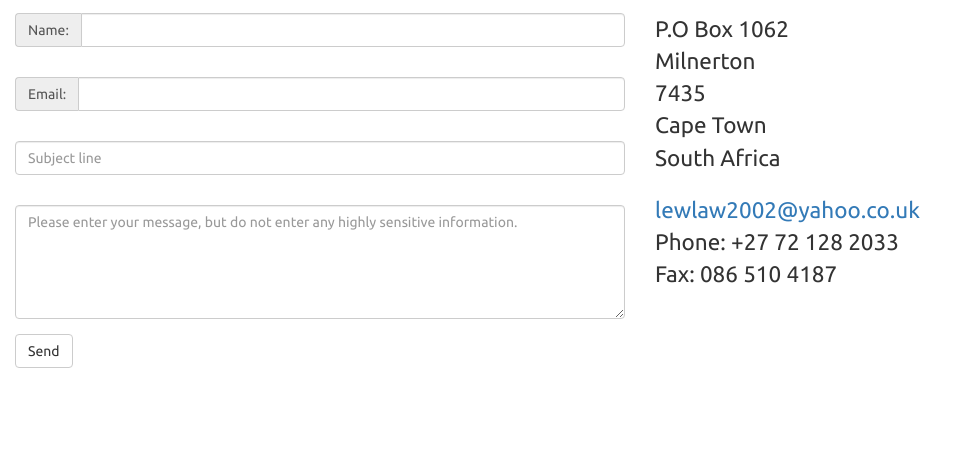
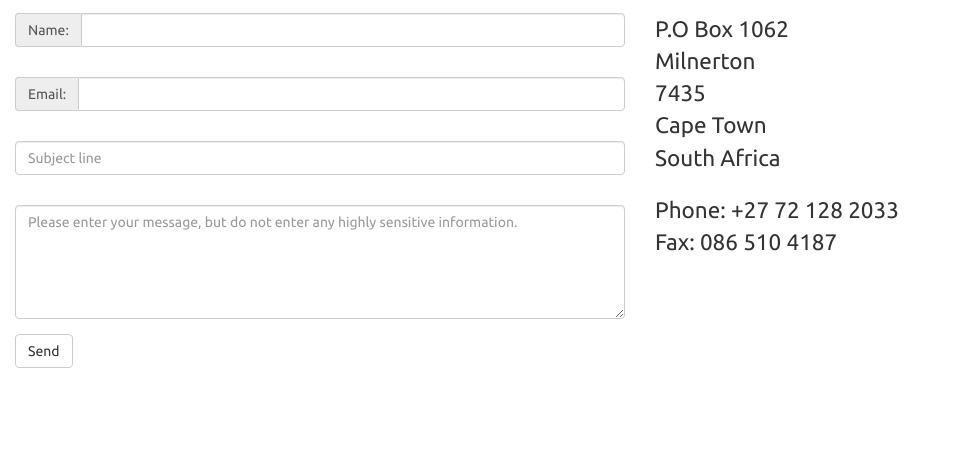
Before and after one commit to DivisionMax/LWienerAndAssociates, a PHP site: page /contact_us.php in a window 1280 px wide. Shown: the part 255-717 px from the top of the page, without its empty margins (0-967 px from the left). Run offline with PHP 8.4, Linux system fonts and the light colour scheme; some libraries are stand-ins or nearby versions.

Commit message:
Removed email address

```diff
--- a/contact_us.php
+++ b/contact_us.php
@@ -192,7 +192,7 @@ else{
       South Africa
     </address>
     <div id="footer-contact">
-      <a href="mailto:lewlaw2002@yahoo.co.uk">lewlaw2002@yahoo.co.uk</a> <br/>
+      <!-- <a href="mailto:lewlaw2002@yahoo.co.uk">lewlaw2002@yahoo.co.uk</a> <br/> -->
       Phone:  +27 72 128 2033 <br/>
       Fax:  086 510 4187
     </div>
```
